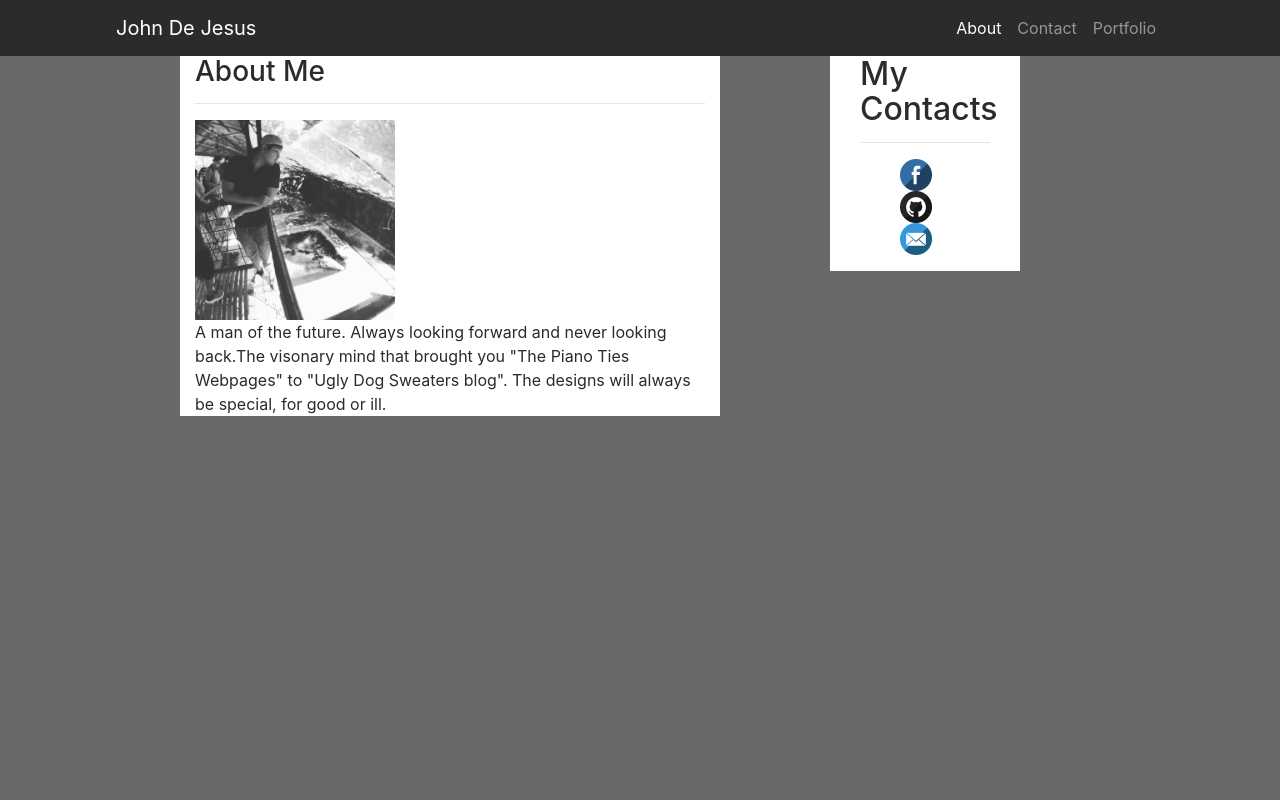
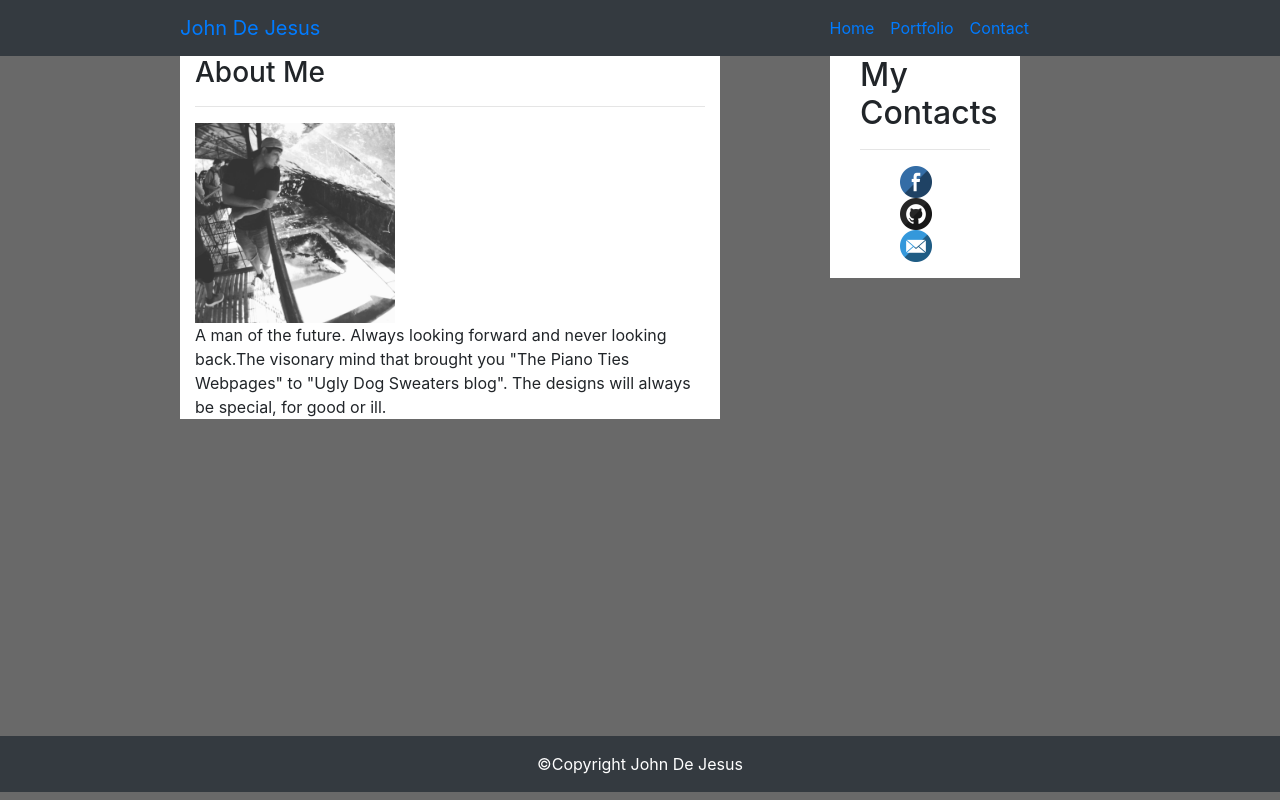
Before and after one commit to Jdeje002/Bootstrap-Portfolio, a plain HTML site: page index.html in a window 1280 px wide. Drawn offline with nearby package versions, Linux system fonts and the light colour scheme.

Commit message:
added new nav

```diff
--- a/index.html
+++ b/index.html
@@ -5,34 +5,35 @@
     <meta name="viewport" content="width=device-width, initial-scale=1.0">
     <meta http-equiv="X-UA-Compatible" content="ie=edge">
     <title>John De Jesus</title>
-    <link rel="stylesheet" href="https://maxcdn.bootstrapcdn.com/bootstrap/4.0.0-alpha.6/css/bootstrap.min.css" integrity="sha384-rwoIResjU2yc3z8GV/NPeZWAv56rSmLldC3R/AZzGRnGxQQKnKkoFVhFQhNUwEyJ" crossorigin="anonymous">
+    <link rel="stylesheet" href="https://maxcdn.bootstrapcdn.com/bootstrap/4.0.0/css/bootstrap.min.css" integrity="sha384-Gn5384xqQ1aoWXA+058RXPxPg6fy4IWvTNh0E263XmFcJlSAwiGgFAW/dAiS6JXm" crossorigin="anonymous">
     <style>
             body{
                 background-color: dimgray;
             }
         </style>
 </head>
-
-        <nav class="navbar navbar-toggleable-md navbar-inverse bg-inverse">
-            <button class="navbar-toggler navbar-toggler-right" type="button" data-toggle="collapse" data-target="#navbarSupportedContent" aria-controls="navbarSupportedContent" aria-expanded="false" aria-label="Toggle navigation">
+<nav class="navbar navbar-expand-lg navbar-inverse bg-dark" style="padding-left: 180px; padding-right:243px">
+  <a class="navbar-brand" href="mainpage.html">John De Jesus</a>
+  <button class="navbar-toggler" type="button" data-toggle="collapse" data-target="#navbarSupportedContent" aria-controls="navbarSupportedContent" aria-expanded="false" aria-label="Toggle navigation">
     <span class="navbar-toggler-icon"></span>
   </button>
-            <a class="navbar-brand" href="Mainpage.html" style="padding-left:100px">John De Jesus</a>
 
   <div class="collapse navbar-collapse" id="navbarSupportedContent">
-              <ul class="navbar-nav ml-auto" style="padding-right:100px">
+    <ul class="navbar-nav ml-auto">
       <li class="nav-item active">
-                  <a class="nav-link" href="index.html">About <span class="sr-only">(current)</span></a>
+        <a class="nav-link" href="index.html">Home <span class="sr-only">(current)</span></a>
       </li>
+      <li class="nav-item">
+        <a class="nav-link" href="portfolio.html">Portfolio</a>
         <li class="nav-item">
           <a class="nav-link" href="contact.html">Contact</a>
         </li>
-                <li class="nav-item">
-                  <a class="nav-link " href="portfolio.html">Portfolio</a>
       </li>
     </ul>
   </div>
 </nav>
+
+
     <div class="container">
       <div class="row">
         <div class="col-md-1" ></div>
@@ -68,6 +69,8 @@
       </div>
     </div>
 
+    <div class="p-3 mb-2 bg-dark text-white fixed-bottom text-center "><span class=>&copy;Copyright John De Jesus</span></div>
+
 
 
 
```
Also changed, not shown: Mainpage.html (+8 -8 lines), contact.html (+8 -8 lines), portfolio.html (+8 -8 lines). Lines whose indentation alone changed are shown as unchanged.
